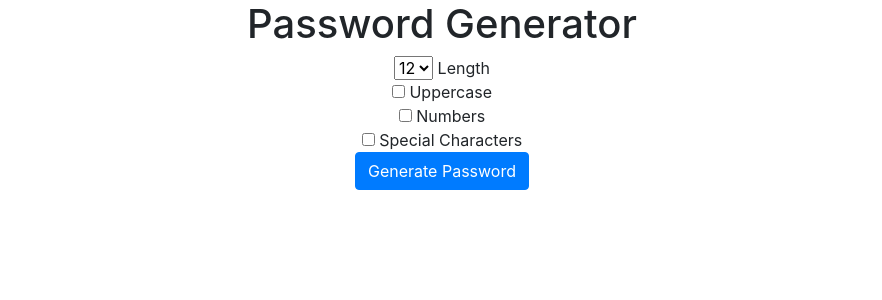
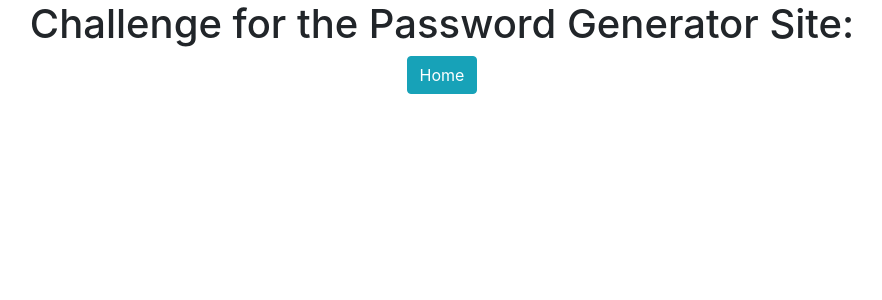
Before and after one commit to PauloHSNeto/Udemy_passwordGenerator, a Django app: page / in a window 1280 px wide. Shown: the top 300 px of the page, without its empty margins (198-1080 px from the left). Run offline with Django 4.2, Linux system fonts and the light colour scheme; some libraries are stand-ins or nearby versions.

Commit message:
challenge done

```diff
--- a/Udemy_passwordGenerator/urls.py
+++ b/Udemy_passwordGenerator/urls.py
@@ -19,7 +19,8 @@ from password import views
 
 urlpatterns = [
     path('admin/', admin.site.urls),
-    path("", views.inicial,name='home'),
+    path("", views.sobre, name ='about'),
+    path("home/", views.inicial,name='home'),
     path("password/", views.password,name='password')
 
 ]
--- a/password/views.py
+++ b/password/views.py
@@ -5,6 +5,9 @@ import random
 # Create your views here.
 def inicial(request):
     return render(request,"home.html", {"password":"abcdefghijk"})
+
+def sobre(request):
+    return render(request,'about.html')
 
 
 def password(request):
--- /dev/null
+++ b/templates/about.html
@@ -0,0 +1,6 @@
+<link rel="stylesheet" href="https://stackpath.bootstrapcdn.com/bootstrap/4.4.1/css/bootstrap.min.css" integrity="sha384-Vkoo8x4CGsO3+Hhxv8T/Q5PaXtkKtu6ug5TOeNV6gBiFeWPGFN9MuhOf23Q9Ifjh" crossorigin="anonymous">
+
+<div class="container text-center">
+  <h1>Challenge for the Password Generator Site:</h1>
+  <a href="{% url 'home' %}" class="btn btn-info">Home</a>
+</div>
--- a/templates/home.html
+++ b/templates/home.html
@@ -24,5 +24,8 @@
     <br>
 
     <input type="submit" value="Generate Password" class="btn btn-primary">
+
+    <a href="{% url 'about' %}" class="btn btn-info">Sobre</a>
+
   </form>
 </div>
```
